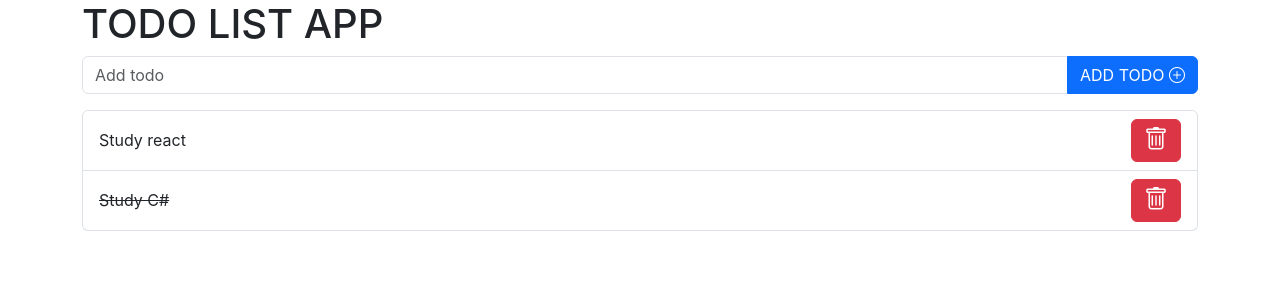
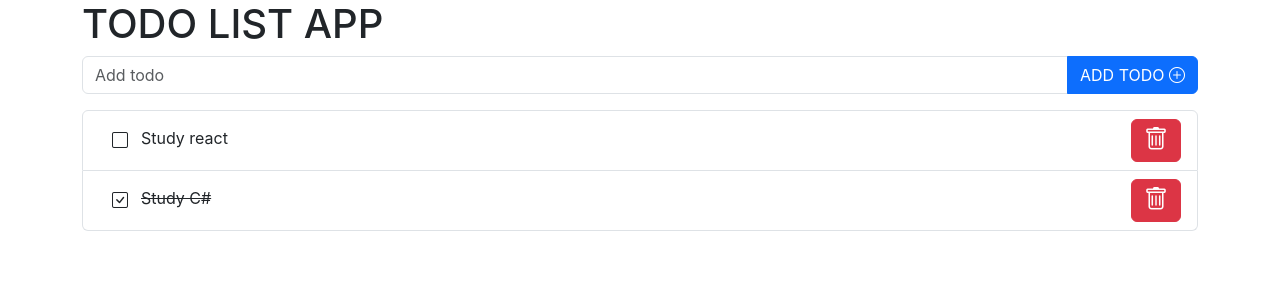
Before and after one commit to hidran/redux-toolkit-todoapp, a React (Create React App) app: page / in a window 1280 px wide. Shown: the top 300 px of the page. Built offline with nearby package versions, Linux system fonts and the light colour scheme.

Commit message:
Adds checkbox to the Todo Component

```diff
--- a/src/features/todos/TodoItem.js
+++ b/src/features/todos/TodoItem.js
@@ -9,11 +9,15 @@ const TodoItem = ({todo}) =>{
     const handleRemove = () => {
         dispatch(removeTodo(todo));
     }
-    return (
+    const spanStyle = { textDecoration: todo.completed ? 'line-through' : '', cursor: 'pointer' };
+
+    const checkboxStyle =  todo.completed ? 'bi-check-square' : 'bi-square' ;
+ return (
         <li className="list-group-item d-flex align-items-center justify-content-between"
          key={todo.id}>
             <span onClick={handleToggle}
-             style = {{textDecoration: todo.completed? 'line-through': '', cursor:'pointer'}}>
+             style = {spanStyle}>
+            <button className="btn"><i className={`bi ${checkboxStyle}`} ></i></button>
             {todo.name}
 
             </span>
```
